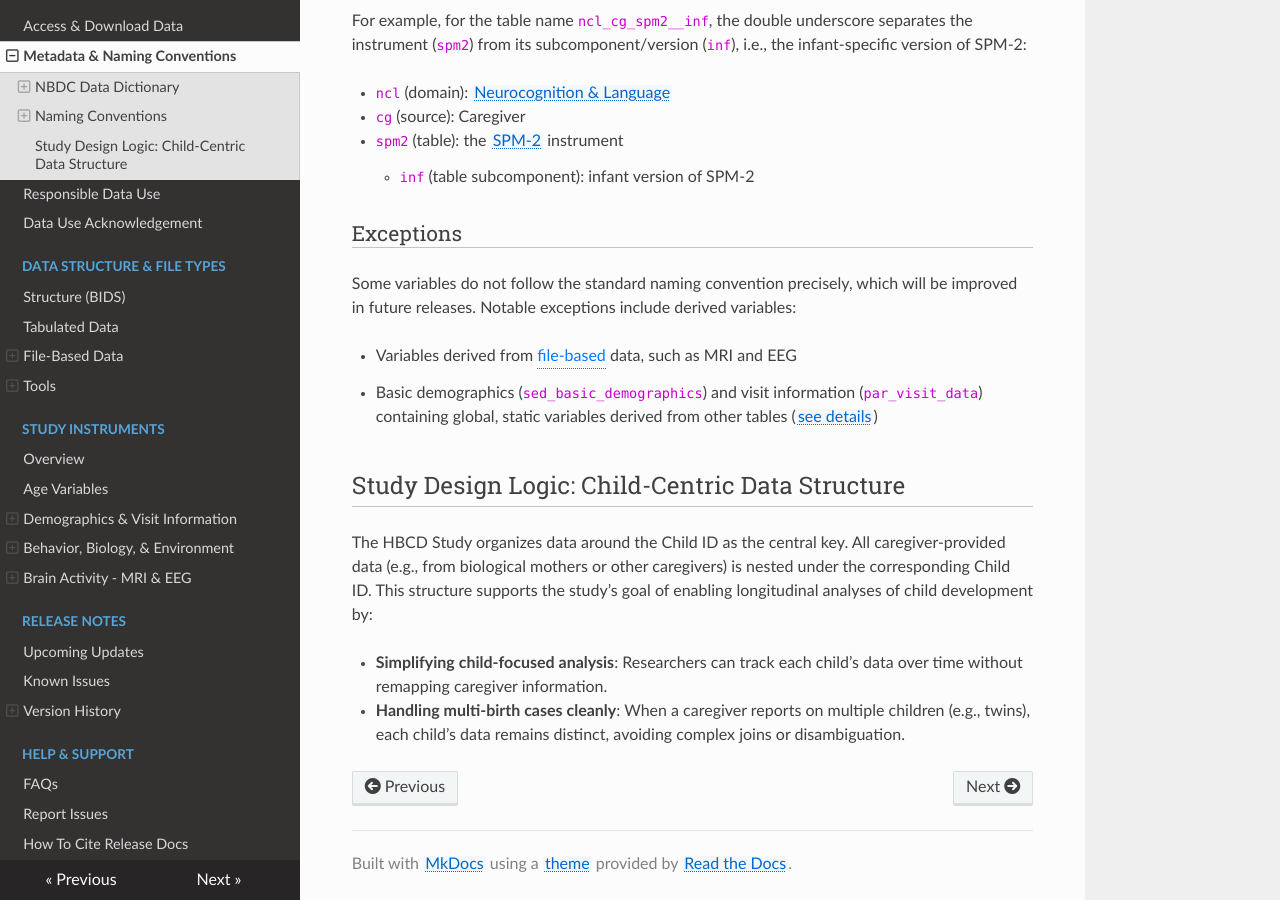
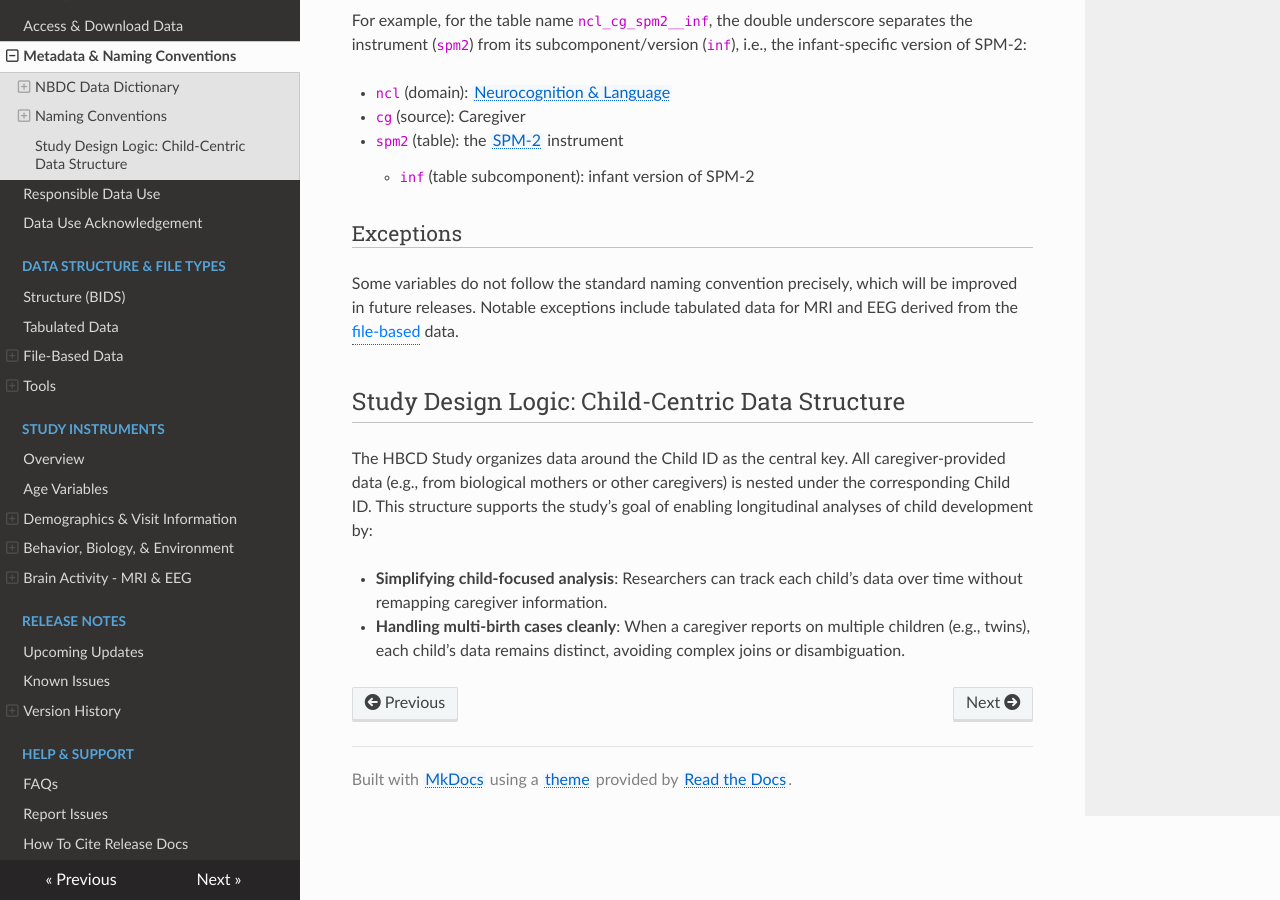
Before and after one commit to nbdc-datahub/hbcd-docs, an MkDocs documentation site: the page built from docs/access/metadata.md, in a window 1280 px wide and 900 px high, scrolled down 3945 px. Built offline with MkDocs 1.6.1, drawn with Linux system fonts in a browser that asks for light colours; nearby versions of some CDN libraries; some of the changed lines change nothing that is shown.

Commit message:
update naming conventions section with further clarifications

```diff
--- a/docs/access/metadata.md
+++ b/docs/access/metadata.md
@@ -432,21 +432,20 @@
   <thead>
     <tr>
       <th>Keyword</th>
-      <th>Description</th>
+      <th>Domain</th>
     </tr>
   </thead>
   <tbody>
-    <tr><td><code>bio</code></td><td>Biospecimens</td></tr>
-    <tr><td><code>eeg</code></td><td>EEG</td></tr>
+    <tr><td><code>bio</code></td><td>BioSpecimens</td></tr>
+    <tr><td><code>eeg</code></td><td>Tabular EEG</td></tr>
     <tr><td><code>mh</code></td><td>Behavior/Child-Caregiver Interaction</td></tr>
-    <tr><td><code>img</code></td><td>Imaging/MRI</td></tr>
+    <tr><td><code>img</code></td><td>Tabular Imaging</td></tr>
     <tr><td><code>ncl</code></td><td>Neurocognition and Language</td></tr>
-    <tr><td><code>nt</code></td><td>Novel Tech</td></tr>
+    <tr><td><code>nt</code></td><td><span class="tooltip">Novel Tech<span class="tooltiptext">Novel Technology & Wearable Sensors</span></span></td></tr>
     <tr><td><code>pex</code></td><td>Pregnancy/Exposure Including Substance</td></tr>
     <tr><td><code>ph</code></td><td>Physical Health</td></tr>
-    <tr><td><code>sed</code></td><td>Social & Environmental Determinants</td></tr>
-    <tr><td><code>par</code></td><td>Participant Information. <i>Not included in NBDC Data Dictionary domains, e.g. <code>par_visit_data</code> (Visit Information), containing dynamic/longitudinal visit-level data, falls under the domain <code>Demographics</code></i>.</td></tr>
-    <tr><td><code>sens</code></td><td>Biosensor. <i>Not included in NBDC Data Dictionary domains</i></td></tr>
+    <tr><td><code>sed</code></td><td>Social and Environmental Determinants</td></tr>
+    <tr><td><code>par</code></td><td style="word-wrap: break-word; white-space: normal;">Participant Information<br><i>Note: this is an additional domain not included in NBDC Data Dictionary domains, e.g. <code>par_visit_data</code> (Visit Information), containing dynamic/longitudinal visit-level data, falls under the DD domain <code>Demographics</code></td></tr>
   </tbody>
 </table>
 </div>
@@ -467,7 +466,7 @@
   <thead>
     <tr>
       <th>Keyword</th>
-      <th>Description</th>
+      <th>Source</th>
     </tr>
   </thead>
   <tbody>
@@ -499,11 +498,7 @@
 
 ### Exceptions
 
-Some variables do not follow the standard naming convention precisely, which will be improved in future releases. Notable exceptions include derived variables:
-
- - Variables derived from <span class="tooltip">file-based<span class="tooltiptext">imaging and biosignal data<br>(varied formats)</span></span> data, such as MRI and EEG
- - Basic demographics (`sed_basic_demographics`) and visit information (`par_visit_data`) containing global, static variables derived from other tables ([see details](../instruments/index.md#demo))
-
+Some variables do not follow the standard naming convention precisely, which will be improved in future releases. Notable exceptions include tabulated data for MRI and EEG derived from the <span class="tooltip">file-based<span class="tooltiptext">imaging and biosignal data<br>(varied formats)</span></span> data.
 
 ## Study Design Logic: Child-Centric Data Structure
 
```
